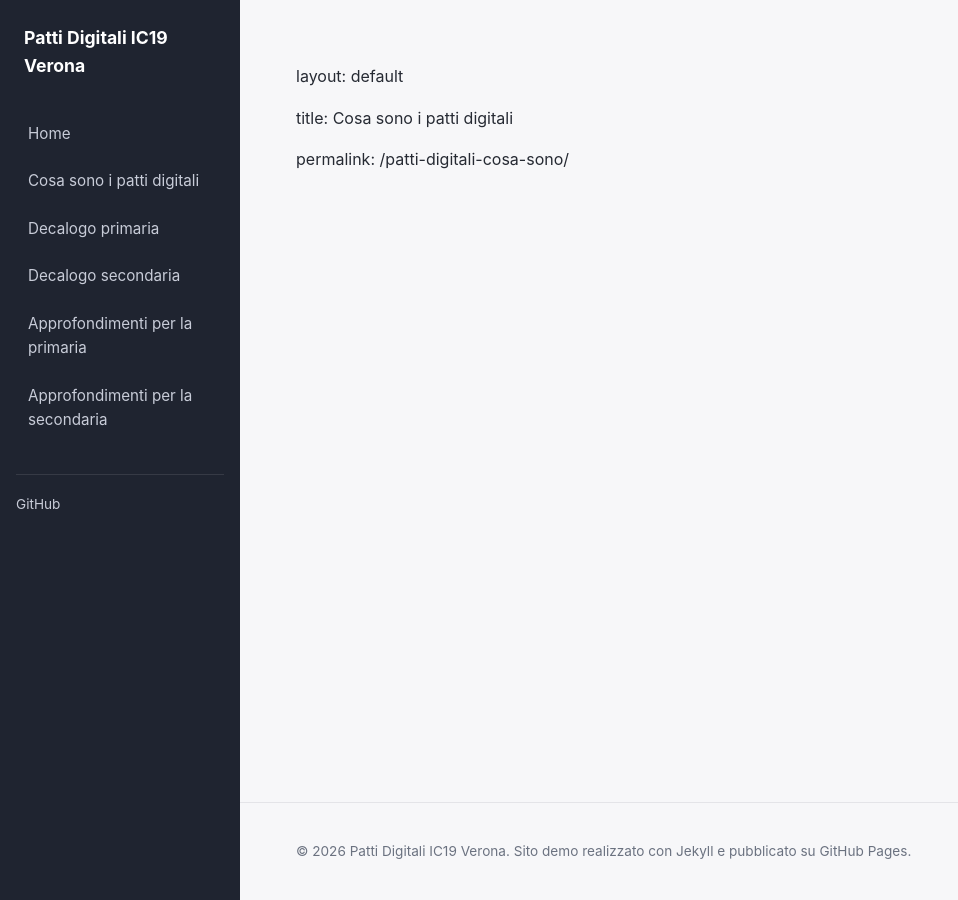
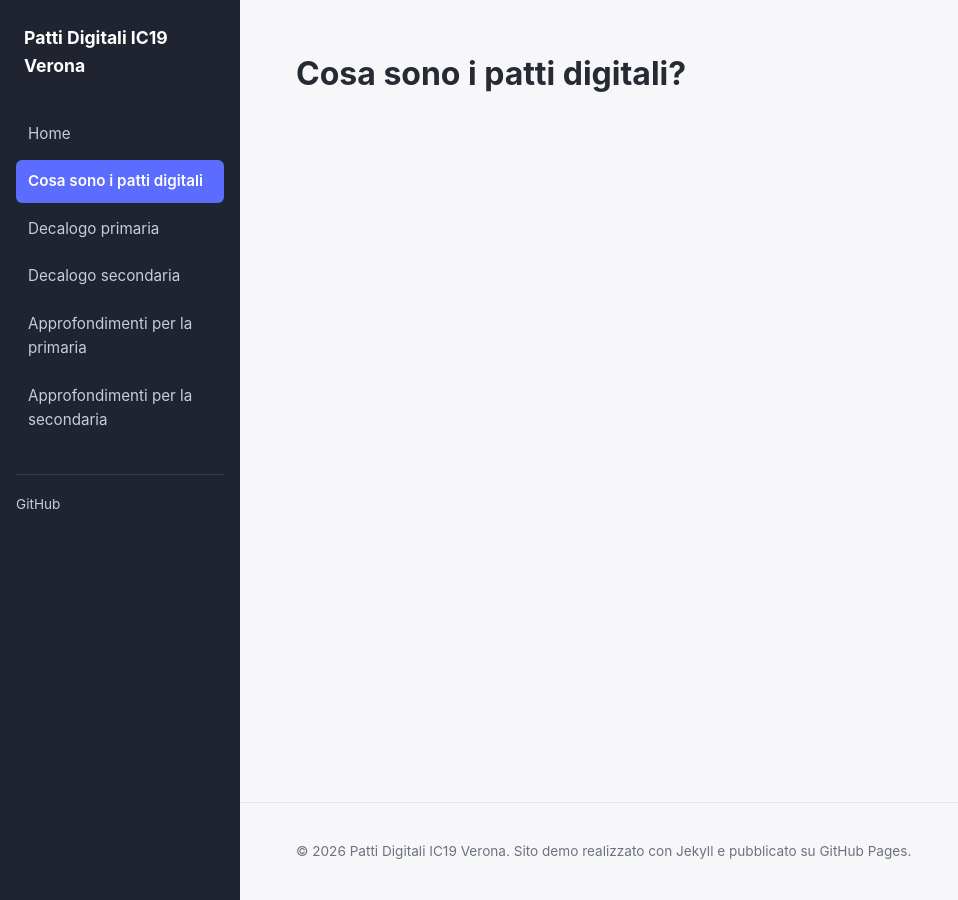
Before and after one commit to albvalente/prova, a Jekyll site: the page built from patti-digitali-cosa-sono.md, in a window 1280 px wide. Shown: the whole page, without its empty margins (0-958 px from the left). Built offline with Jekyll 4.4.1, drawn with Linux system fonts in a browser that asks for light colours; our own code applies the rules of GitHub Pages for plain Markdown files; some of the changed lines change nothing that is shown.

Commit message:
Update patti-digitali-cosa-sono.md

```diff
--- a/patti-digitali-cosa-sono.md
+++ b/patti-digitali-cosa-sono.md
@@ -1,5 +1,8 @@
+---
 layout: default
 
 title: Cosa sono i patti digitali
 
 permalink: /patti-digitali-cosa-sono/
+---
+# Cosa sono i patti digitali?
```
